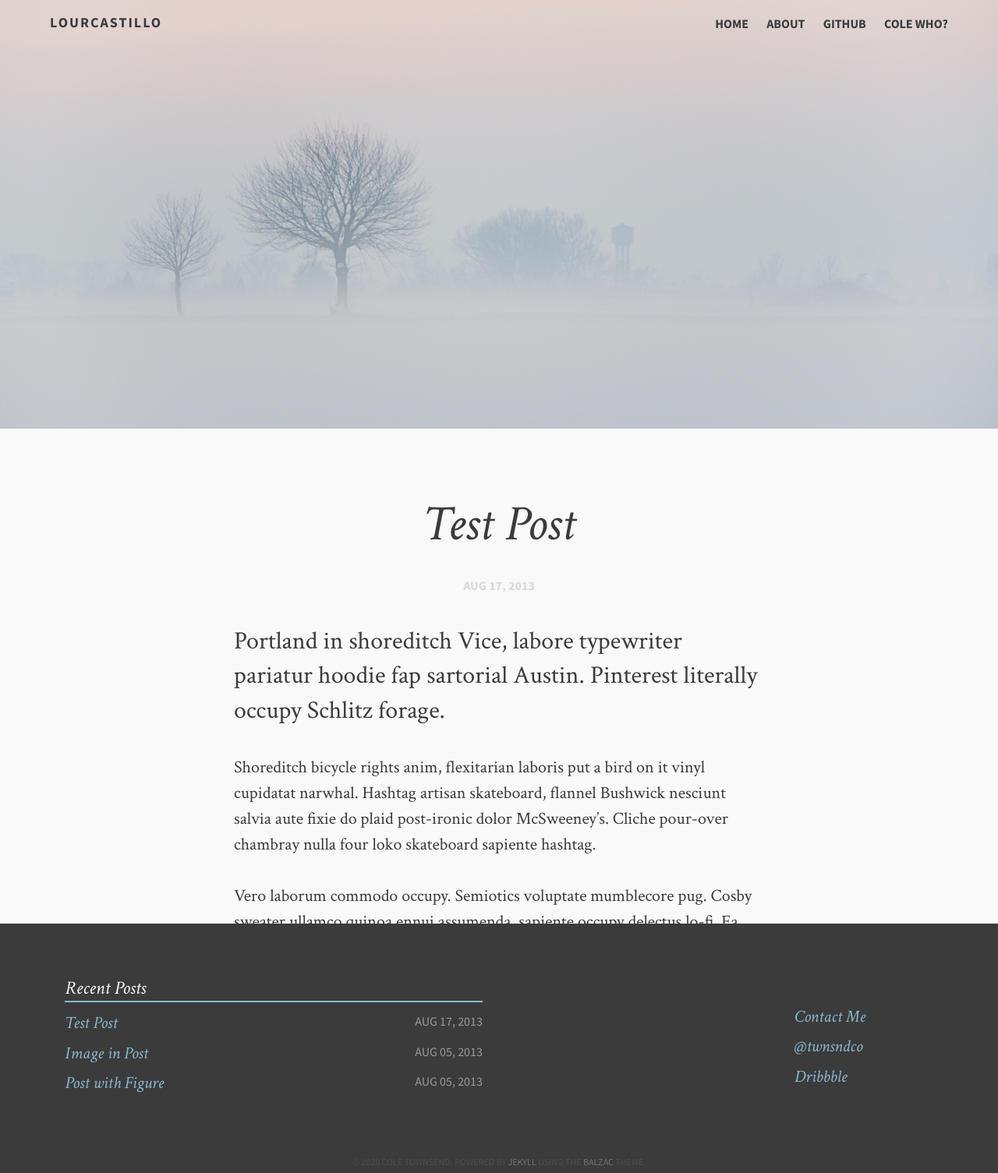
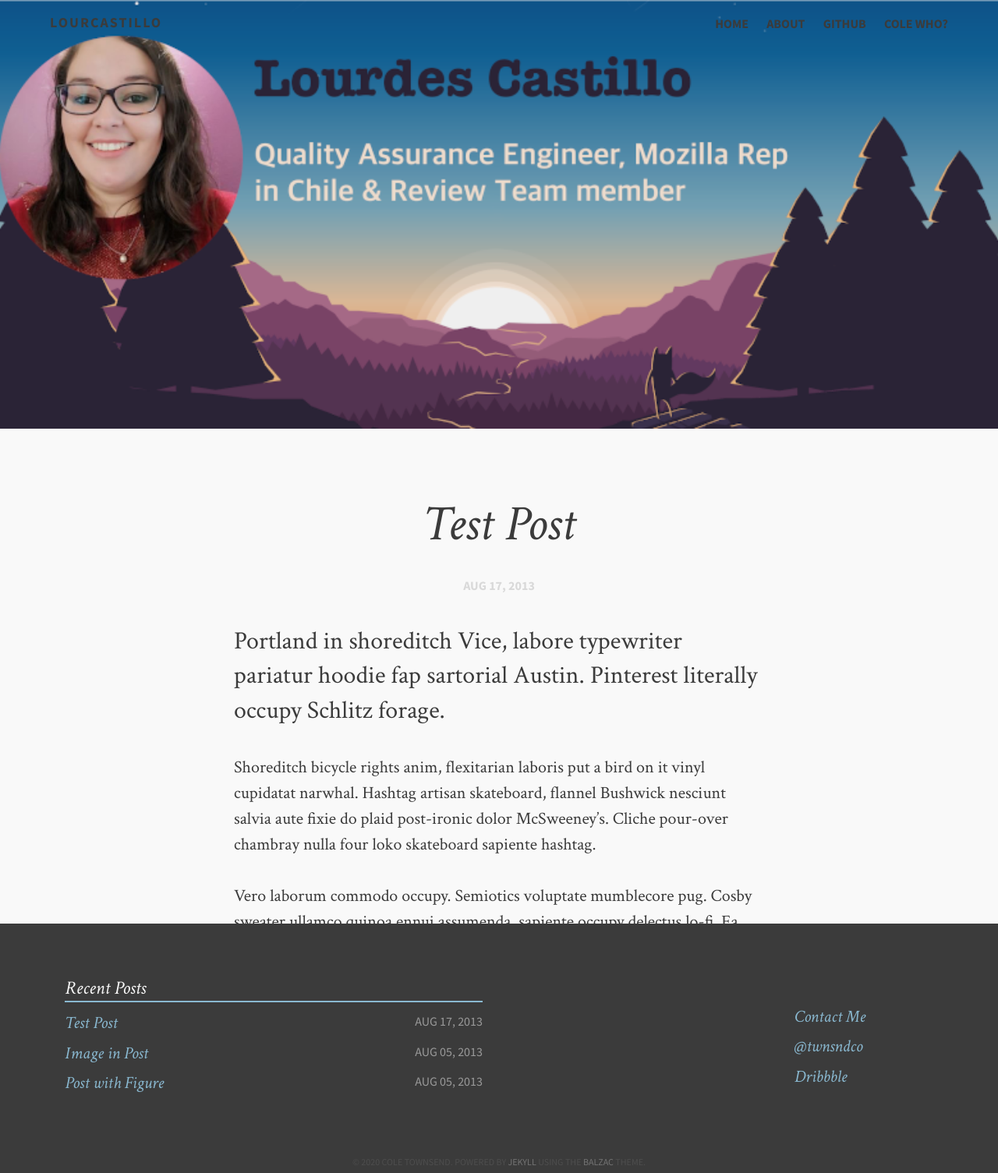
Before and after one commit to lourcastillo/lourcastillo.github.io, a Jekyll site: the page built from _posts/2013-08-17-test-post.md, in a window 1280 px wide. Shown: the whole page at 78% size. Built offline with Jekyll 4.4.1, drawn with Linux system fonts in a browser that asks for light colours; comment, search, counter and statistics services are not loaded.

Commit message:
Merge branch 'master' of github.com:lourcastillo/lourcastillo.github.io

```diff
--- a/_posts/2013-08-17-test-post.md
+++ b/_posts/2013-08-17-test-post.md
@@ -5,7 +5,7 @@ description: "Portland in shoreditch Vice, labore typewriter pariatur hoodie fap
 categories: articles
 date: 2013-08-17
 image:
-        feature: soft-trees.jpg
+        feature: newllca.png
 ---
 Shoreditch bicycle rights anim, flexitarian laboris put a bird on it vinyl cupidatat narwhal. Hashtag artisan skateboard, flannel Bushwick nesciunt salvia aute fixie do plaid post-ironic dolor McSweeney's. Cliche pour-over chambray nulla four loko skateboard sapiente hashtag.
 
```
